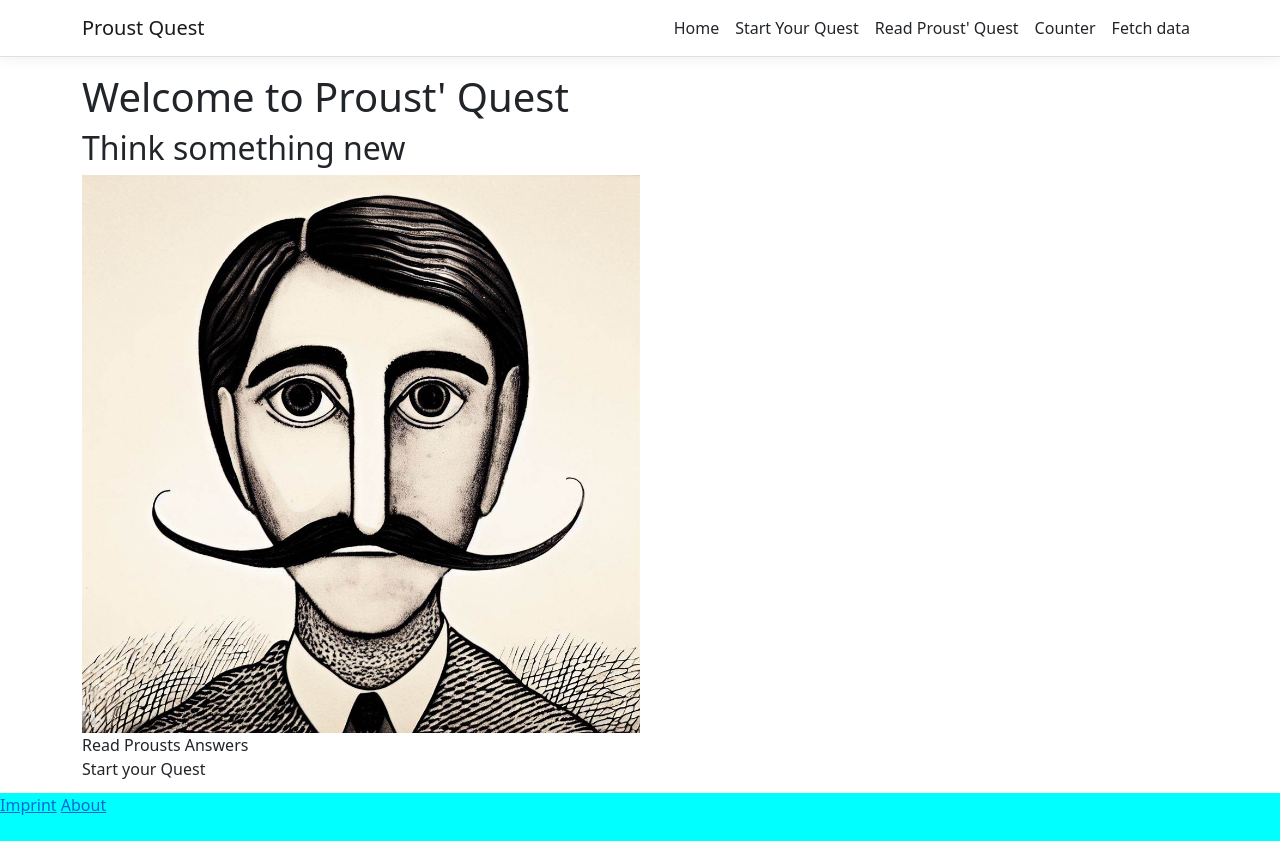
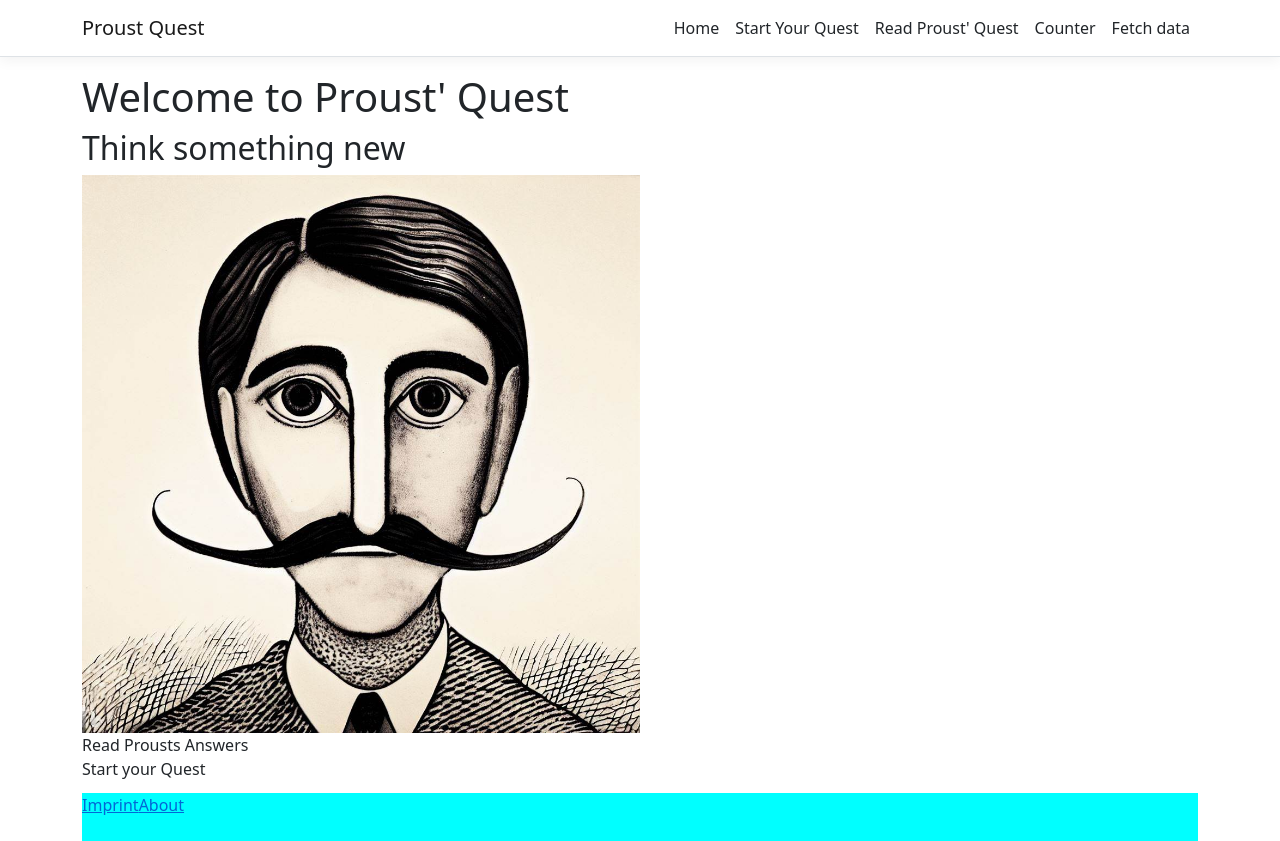
Before and after one commit to tim-ioplus/ProustApp, an Angular app in the folder ClientApp/: page / in a window 1280 px wide. Built offline with nearby package versions, Linux system fonts and the light colour scheme.

Commit message:
move app-footer, init css style

```diff
--- a/ClientApp/src/app/app.component.html
+++ b/ClientApp/src/app/app.component.html
@@ -2,5 +2,9 @@
   <app-nav-menu></app-nav-menu>
   <div class="container">
     <router-outlet></router-outlet>
+    <footer id="app-footer">
+      <a href="#">Imprint</a>
+      <a href="#">About</a>
+    </footer>
   </div>
 </body>
--- a/ClientApp/src/index.html
+++ b/ClientApp/src/index.html
@@ -10,9 +10,5 @@
   </head>
   <body>
     <app-root>Loading...</app-root>
-    <footer id="app-footer" style="height: 48px;margin-top: 12px; background-color: aqua;">
-      <a href="#">Imprint</a>
-      <a href="#">About</a>
-    </footer>
   </body>
 </html>
--- a/ClientApp/src/styles.css
+++ b/ClientApp/src/styles.css
@@ -14,3 +14,10 @@ code {
   background-color: #1b6ec2;
   border-color: #1861ac;
 }
+
+#app-footer
+{
+  height: 48px;
+  margin-top: 12px;
+  background-color: aqua;
+}
```
